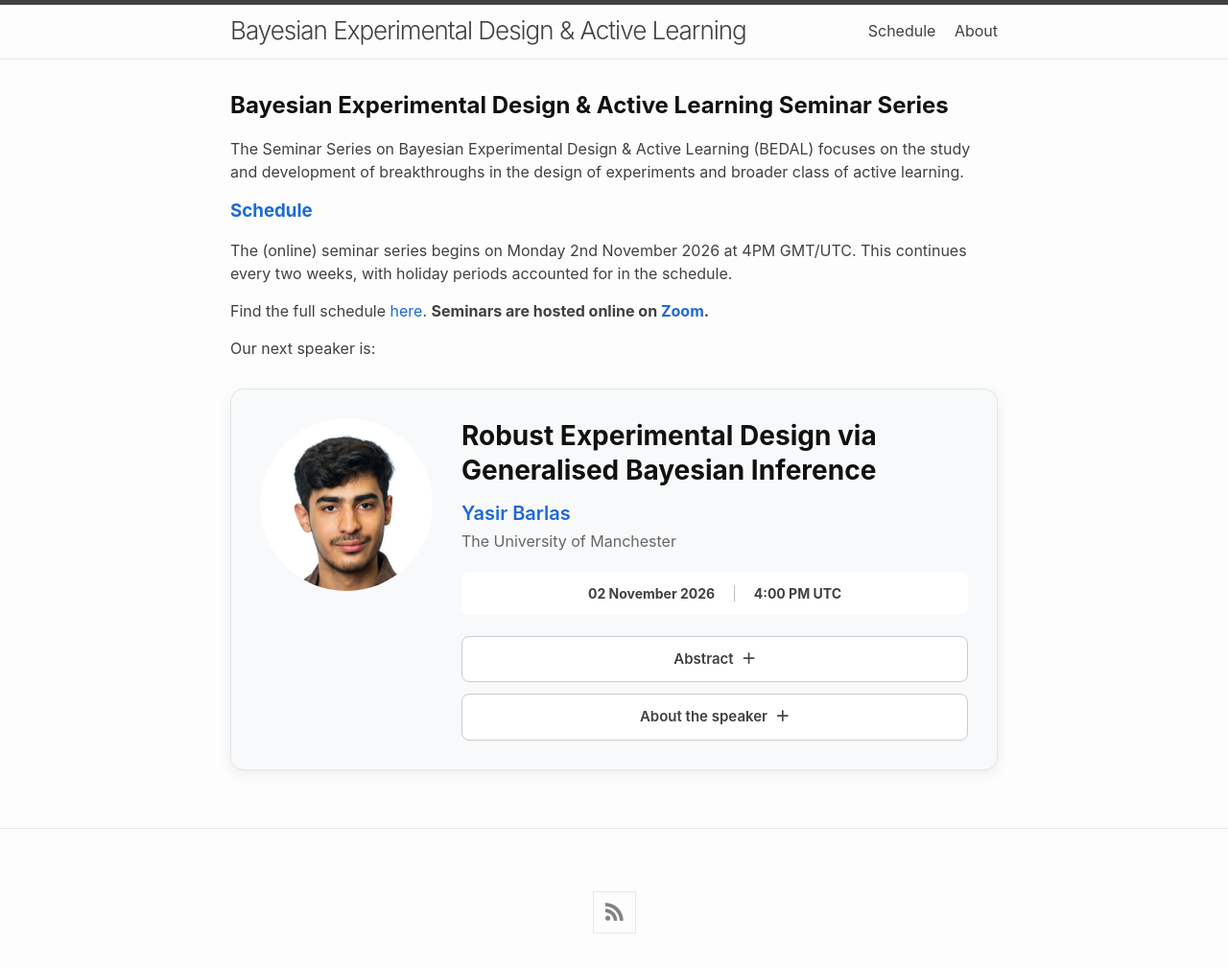
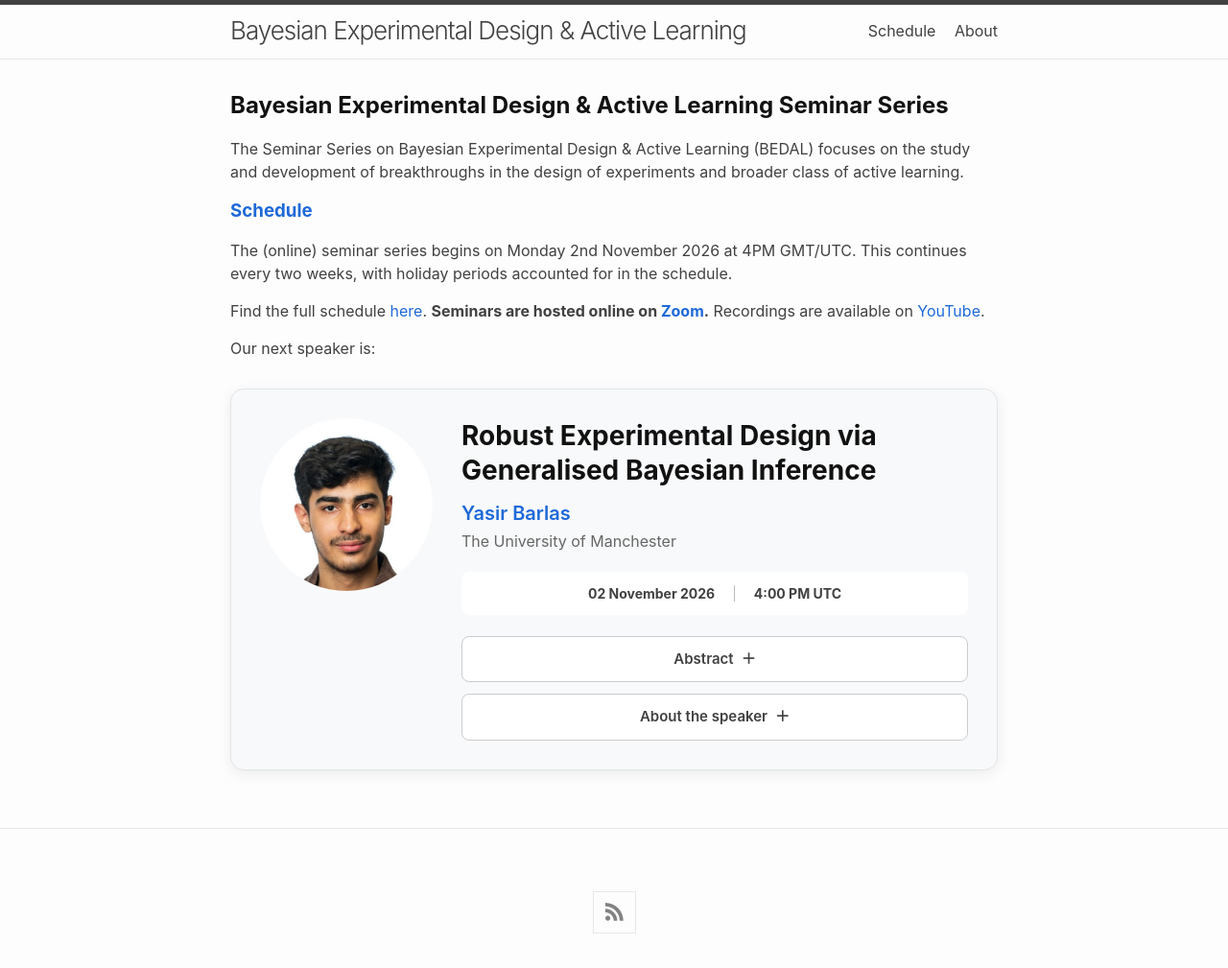
Before and after one commit to bayesiandesign/seminar, a Jekyll site: the page built from README.md, in a window 1280 px wide. Shown: the whole page at 96% size. Built offline with Jekyll 4.4.1, drawn with Linux system fonts in a browser that asks for light colours; nearby versions of some CDN libraries; our own code applies the rules of GitHub Pages for plain Markdown files.

Commit message:
Update home.html

```diff
--- a/_layouts/home.html
+++ b/_layouts/home.html
@@ -10,7 +10,7 @@ layout: default
   <h3><span style='font-weight: bold;'><a href="https://bayesiandesign.github.io/seminar/schedule/">Schedule</a></span></h3>
 
   <p>The (online) seminar series begins on Monday 2nd November 2026 at 4PM GMT/UTC. This continues every two weeks, with holiday periods accounted for in the schedule.</p>
-  <p>Find the full schedule <a href="https://bayesiandesign.github.io/seminar/schedule/">here</a>. <span style='font-weight: bold;'>Seminars are hosted online on <a href="https://zoom.us/j/97648549165">Zoom</a>.</span></p>
+  <p>Find the full schedule <a href="https://bayesiandesign.github.io/seminar/schedule/">here</a>. <span style='font-weight: bold;'>Seminars are hosted online on <a href="https://zoom.us/j/97648549165">Zoom</a>.</span> Recordings are available on <a href="http://www.youtube.com/@bayesiandesign">YouTube</a>.</p>
 
   <p>Our next speaker is:</p>
 
```
